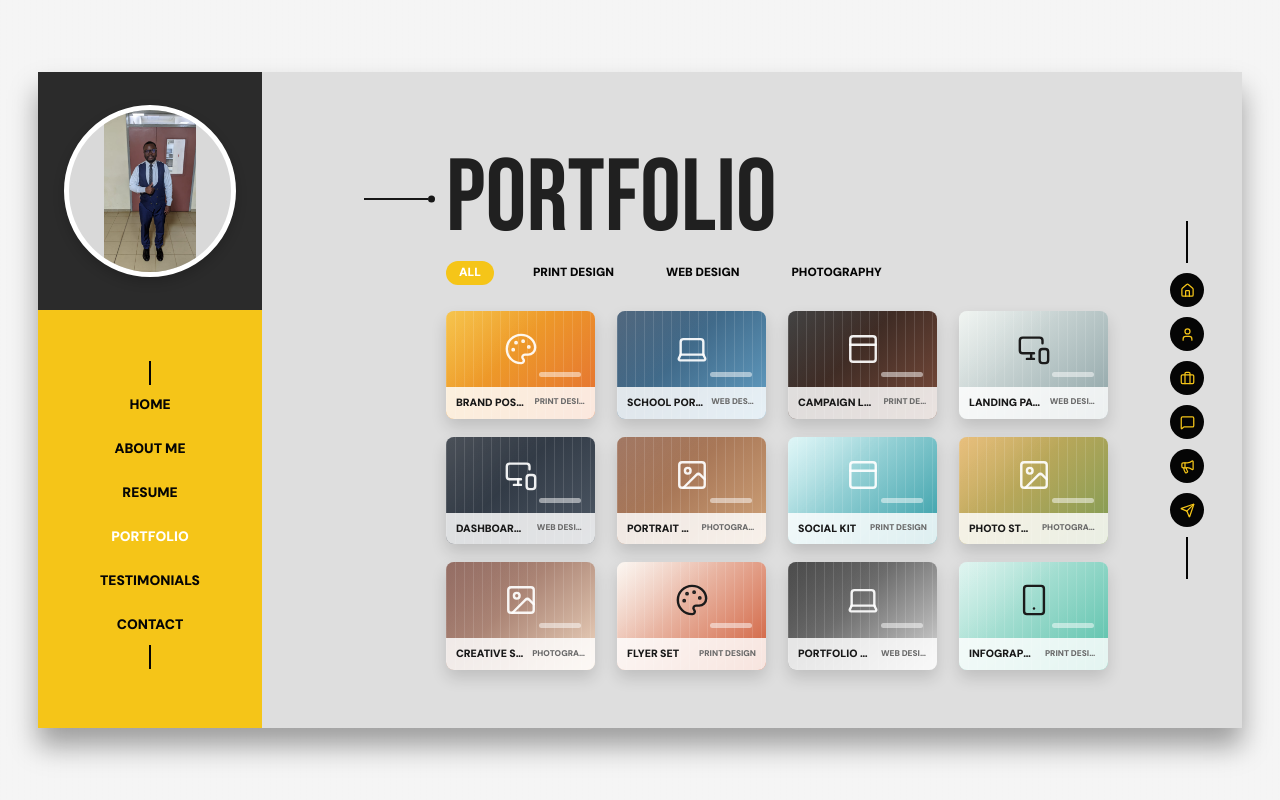
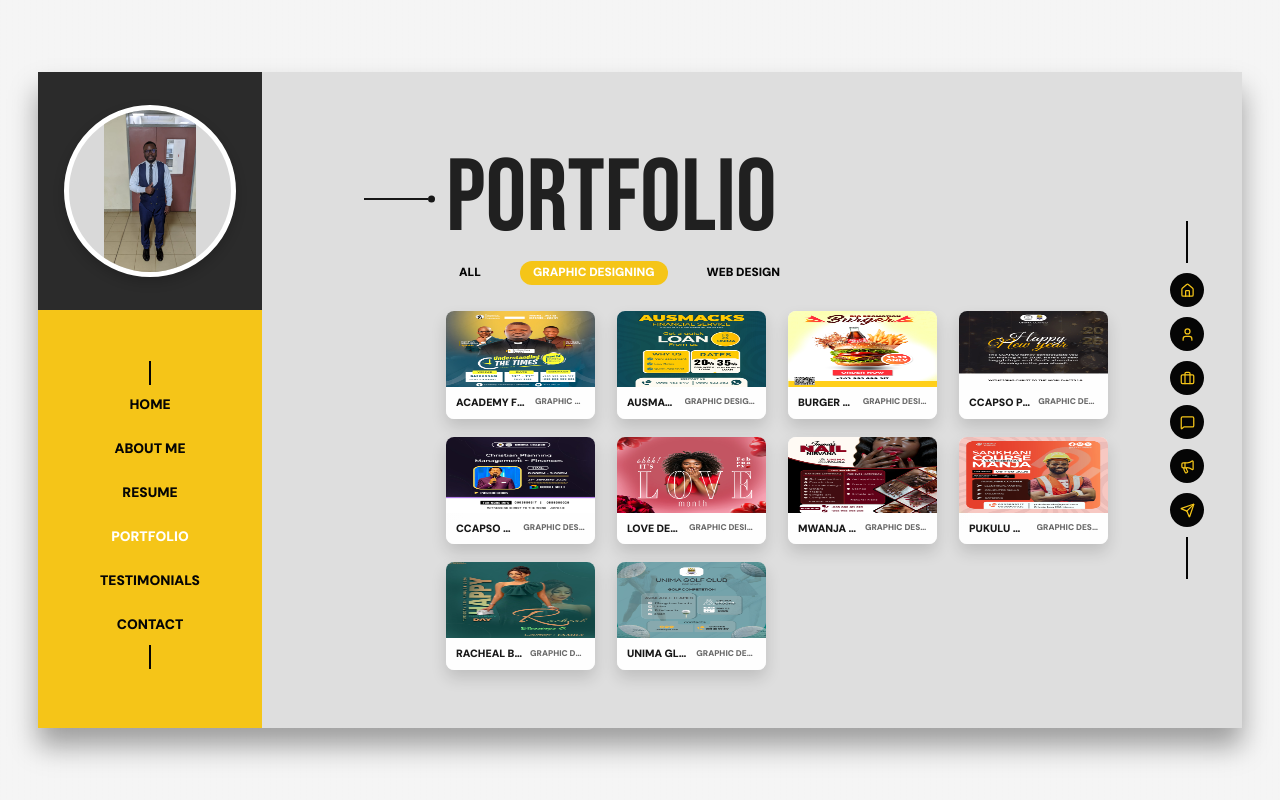
Before and after one commit to pukulu-debulger/precious-portfolio, a Next.js app: page /portfolio in a window 1280 px wide. Built offline with nearby package versions, Linux system fonts and the light colour scheme.

Commit message:
feat: update portfolio projects and filters for graphic design focus

```diff
--- a/src/app/portfolio/page.tsx
+++ b/src/app/portfolio/page.tsx
@@ -5,16 +5,10 @@ import {
   Briefcase,
   FileText,
   Home,
-  ImageIcon,
-  Laptop,
   Mail,
   Megaphone,
   MessageSquare,
-  MonitorSmartphone,
-  Palette,
-  PanelTop,
   Send,
-  Smartphone,
   User,
 } from "lucide-react";
 
@@ -29,27 +23,41 @@ const navLinks = [
 
 const railIcons = [Home, User, Briefcase, MessageSquare, Megaphone, Send];
 
-const filters = ["All", "Print Design", "Web Design", "Photography"];
+const filters = ["All", "Graphic Designing", "Web Design"];
 
 const projects = [
-  { title: "Brand Poster", type: "print design", icon: Palette, tone: "gold" },
-  { title: "School Portal", type: "web design", icon: Laptop, tone: "blue" },
-  { title: "Campaign Layout", type: "print design", icon: PanelTop, tone: "dark" },
-  { title: "Landing Page", type: "web design", icon: MonitorSmartphone, tone: "light" },
-  { title: "Dashboard UI", type: "web design", icon: MonitorSmartphone, tone: "slate" },
-  { title: "Portrait Edit", type: "photography", icon: ImageIcon, tone: "portrait" },
-  { title: "Social Kit", type: "print design", icon: PanelTop, tone: "cyan" },
-  { title: "Photo Story", type: "photography", icon: ImageIcon, tone: "field" },
-  { title: "Creative Shot", type: "photography", icon: ImageIcon, tone: "photo" },
-  { title: "Flyer Set", type: "print design", icon: Palette, tone: "paper" },
-  { title: "Portfolio Site", type: "web design", icon: Laptop, tone: "mono" },
-  { title: "Infographic", type: "print design", icon: Smartphone, tone: "mint" },
+  {
+    title: "Academy Fellowship",
+    type: "graphic designing",
+    src: "/images/academy felloship camerron.jpg",
+  },
+  { title: "Ausmacks", type: "graphic designing", src: "/images/AUSMACKS 2.jpg" },
+  { title: "Burger Flyer", type: "graphic designing", src: "/images/burger flyer.jpg" },
+  {
+    title: "CCAPSO Poster",
+    type: "graphic designing",
+    src: "/images/ccapso poster redesigned.jpg",
+  },
+  {
+    title: "CCAPSO Unima",
+    type: "graphic designing",
+    src: "/images/ccapso unima redesign.jpg",
+  },
+  { title: "Love Design", type: "graphic designing", src: "/images/love.jpg" },
+  { title: "Mwanja Nails", type: "graphic designing", src: "/images/MWANJA NAILS 2.jpg" },
+  { title: "Pukulu Works", type: "graphic designing", src: "/images/pukulu works.jpg" },
+  {
+    title: "Racheal Birthday",
+    type: "graphic designing",
+    src: "/images/RACHEAL BIRTHDAY.jpg",
+  },
+  { title: "Unima GLF Club", type: "graphic designing", src: "/images/unima glf club 1.jpg" },
 ];
 
 export const metadata: Metadata = {
   title: "Portfolio",
   description:
-    "Portfolio projects by Precious Pukulu across print design, web design, and photography.",
+    "Portfolio projects by Precious Pukulu across graphic designing and web design.",
 };
 
 export default function PortfolioPage() {
@@ -98,32 +106,30 @@ export default function PortfolioPage() {
 
         <div className="portfolio-filters" aria-label="Portfolio categories">
           {filters.map((filter, index) => (
-            <span className={index === 0 ? "is-active" : ""} key={filter}>
+            <span className={index === 1 ? "is-active" : ""} key={filter}>
               {filter}
             </span>
           ))}
         </div>
 
         <div className="portfolio-grid">
-          {projects.map((project) => {
-            const Icon = project.icon;
-
-            return (
-              <article
-                className={`portfolio-card portfolio-card-${project.tone}`}
-                key={project.title}
-              >
+          {projects.map((project) => (
+            <article className="portfolio-card portfolio-work-card" key={project.title}>
               <div className="portfolio-card-screen">
-                  <Icon size={34} strokeWidth={1.7} aria-hidden />
-                  <span />
+                <Image
+                  src={project.src}
+                  alt={project.title}
+                  fill
+                  sizes="(max-width: 760px) 50vw, (max-width: 1100px) 30vw, 190px"
+                  className="portfolio-work-image"
+                />
               </div>
               <div className="portfolio-card-copy">
                 <strong>{project.title}</strong>
                 <small>{project.type}</small>
               </div>
             </article>
-            );
-          })}
+          ))}
         </div>
 
         <div className="portfolio-page-rail" aria-hidden>
```
Lines whose indentation alone changed are shown as unchanged.
